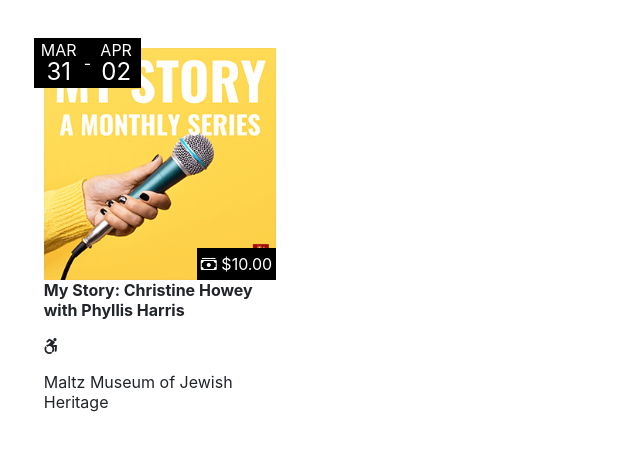
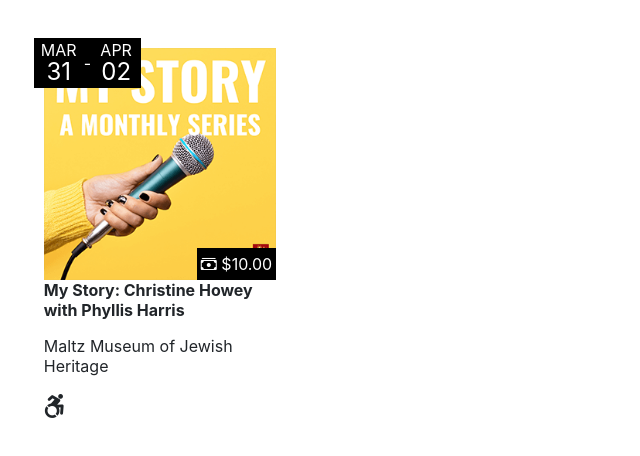
Before and after one commit to Gabbyton/project-horario, an Angular app: page / in a window 1280 px wide. Shown: the top 456 px of the page, without its empty margins (0-640 px from the left). Built offline with nearby package versions, Linux system fonts and the light colour scheme.

Commit message:
added styling to filter icons

```diff
--- a/src/app/calendar/calendar.component.css
+++ b/src/app/calendar/calendar.component.css
@@ -57,3 +57,7 @@
 .title {
     font-weight: bold;
 }
+
+.filter-container {
+    font-size: 1.5em;
+}
--- a/src/app/calendar/calendar.component.html
+++ b/src/app/calendar/calendar.component.html
@@ -27,7 +27,9 @@
             <div class="caption title" [ngStyle]="{'width':imgWidth+'px'}">
                 <p>{{event.name}}</p>
             </div>
-
+            <div class="caption location" [ngStyle]="{'width':imgWidth+'px'}">
+                <p>{{event.shortLocation}}</p>
+            </div>
             <div class="caption filter-container" [ngStyle]="{'width':imgWidth+'px'}">
                 <ul class="list-inline">
                     <li class="list-inline-item" *ngFor="let filter of event.filters">
@@ -35,9 +37,6 @@
                     </li>
                 </ul>
             </div>
-            <div class="caption location" [ngStyle]="{'width':imgWidth+'px'}">
-                <p>{{event.shortLocation}}</p>
-            </div>
         </div>
     </div>
 </div>
```
